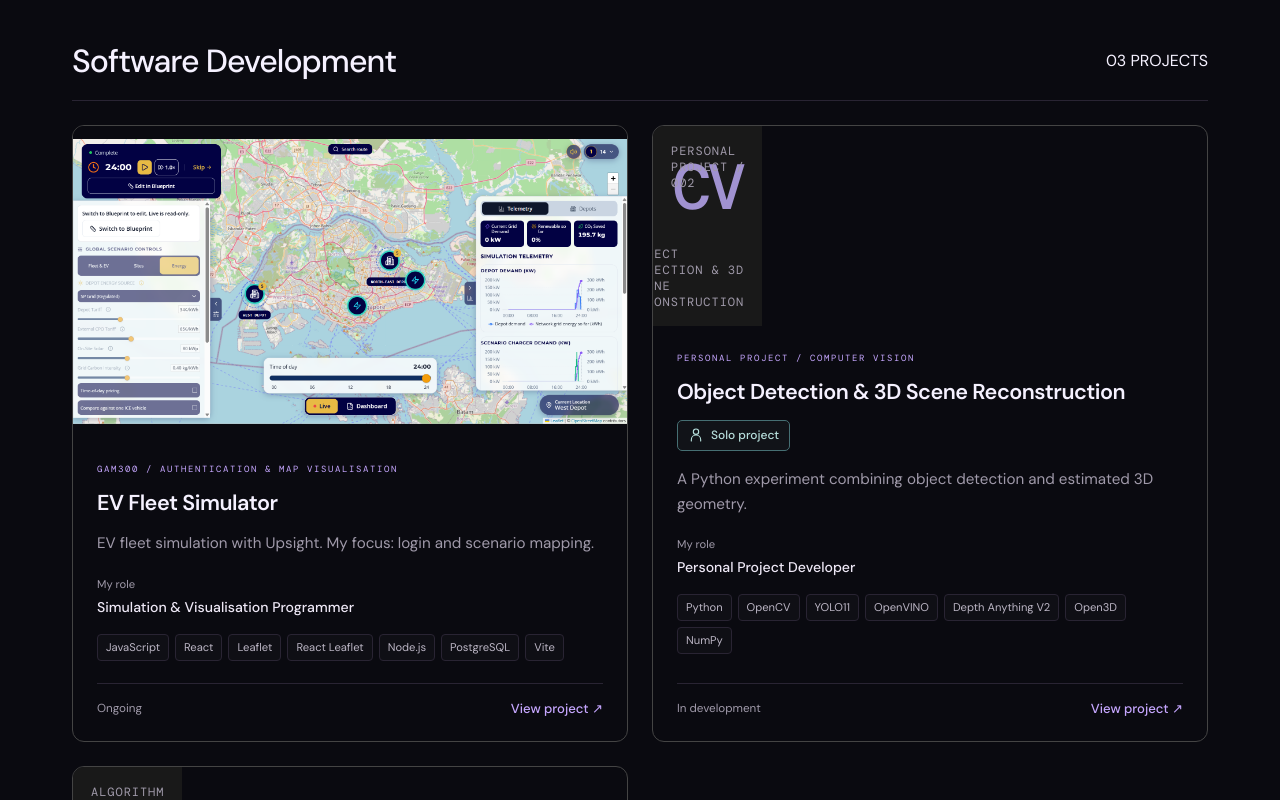
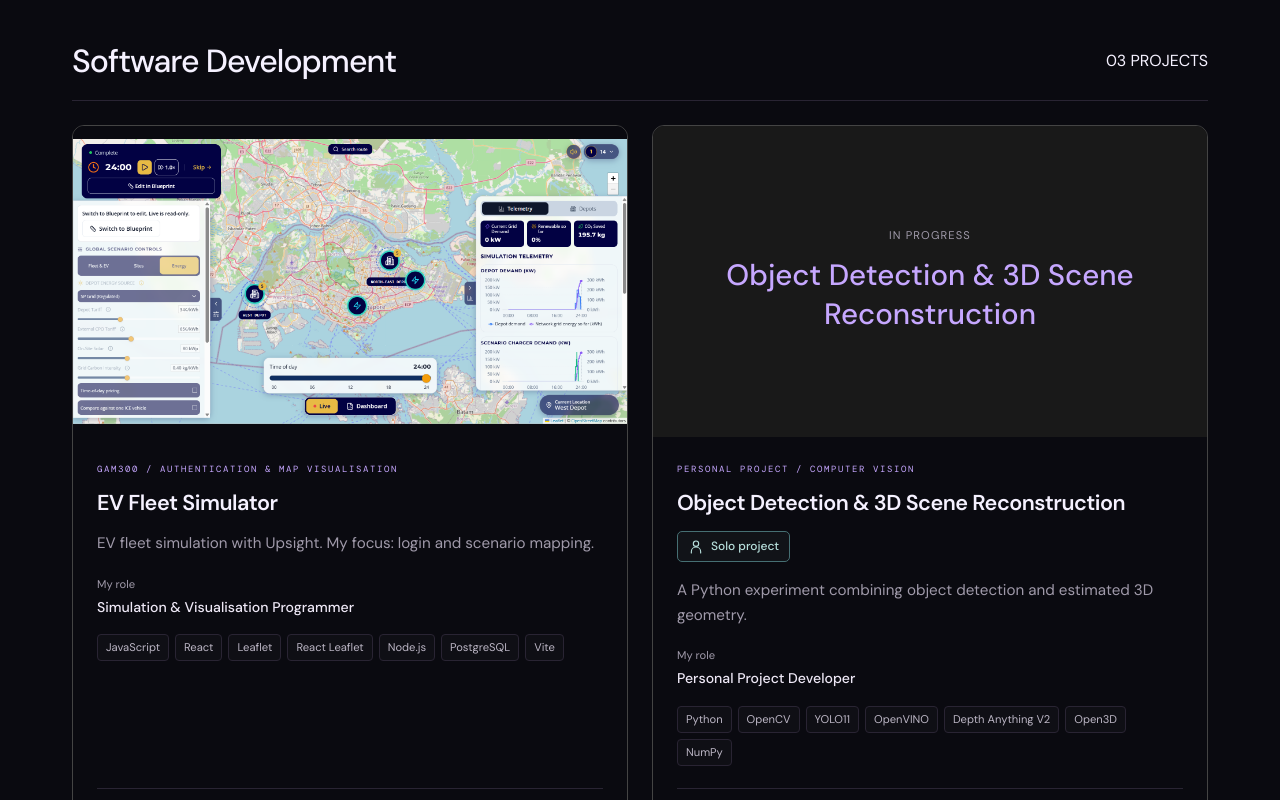
Before and after one commit to alyssa-alejandro/my-portfolio, a React (Vite) app: page /work in a window 1280 px wide. Shown: the part 2080-2880 px from the top of the page. Built offline with nearby package versions, Linux system fonts and the light colour scheme.

Commit message:
text updated

```diff
--- a/src/index.css
+++ b/src/index.css
@@ -2464,3 +2464,8 @@ button {
 .project-repo-link { display: inline-flex; margin: 4px 0 8px; padding: 10px 14px; border: 1px solid #68547f; border-radius: 5px; color: var(--lavender); font-size: .85rem; }
 .project-repo-link:hover { background: #c6a7ff0c; }
 .project-repo-link:focus-visible { outline: 2px solid var(--lavender); outline-offset: 4px; }
+
+.work-project-visual:not(.has-cover-image) { width: 100%; aspect-ratio: 16 / 9; min-height: 0; padding: 24px; flex-shrink: 0; justify-content: center; }
+.project-pending-cover { display: flex; flex-direction: column; align-items: center; justify-content: center; gap: 14px; width: 100%; text-align: center; }
+.project-pending-cover > span { font-size: .7rem; letter-spacing: .1em; text-transform: uppercase; color: var(--muted); }
+.project-pending-cover h4 { font-size: clamp(1.2rem, 2.3vw, 1.9rem); max-width: 24ch; line-height: 1.35; font-weight: 500; color: var(--lavender); margin: 0; }
--- a/src/pages/Work.tsx
+++ b/src/pages/Work.tsx
@@ -31,7 +31,7 @@ export default function Work() {
         </div>
 
         <div className="work-project-grid">
-          {group.items.map((project, index) => (
+          {group.items.map((project) => (
             <button
               type="button"
               className="work-project-card"
@@ -40,19 +40,10 @@ export default function Work() {
             >
               <div className={project.coverImage ? `work-project-visual has-cover-image${project.id === "gam150" ? " gam150-cover" : project.id === "ekosafe" ? " ekosafe-cover" : ""}` : "work-project-visual"}>
                 {project.coverImage ? <img className="work-cover-image" src={project.coverImage} alt={project.coverAlt || project.title} /> : <>
-                <span className="visual-index">
-                  {project.category.split(" / ")[0]}
-                  {" / "}
-                  {String(index + 1).padStart(3, "0")}
-                </span>
-                <div className="work-series-mark">
-                  {project.id === "gam250" ? "OOM" : project.id === "caffeine-engine" ? "CE" :
-                   project.id === "gam300" ? "EV" : project.id === "seam-carving" ? "SC" : project.id === "python-3d-vision" ? "CV" :
-                   project.id === "cprex" ? "CPR" : project.id === "community-cabinet" ? "IoT" : project.id === "folding-cabinet-table" ? "E262" : project.id === "quiknom" ? "QN" : project.id === "ekosafe" ? "EKO" : project.id === "vulkan-renderer" ? "VK" : "GAM"}
+                <div className="project-pending-cover">
+                  <span>{project.status === 'Planned' ? 'Planned project' : /progress|development|ongoing/i.test(project.status) ? 'In progress' : 'Preview coming soon'}</span>
+                  <h4>{project.title}</h4>
                 </div>
-                <span className="visual-caption">
-                  {project.title}
-                </span>
               </>}
               </div>
 
```
